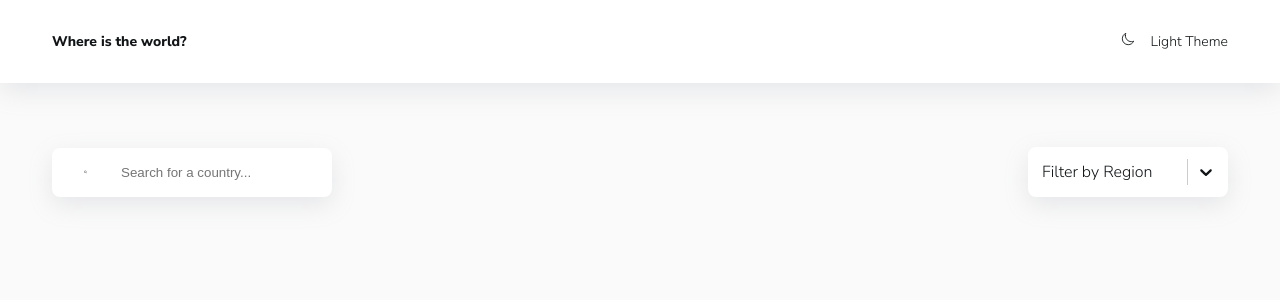
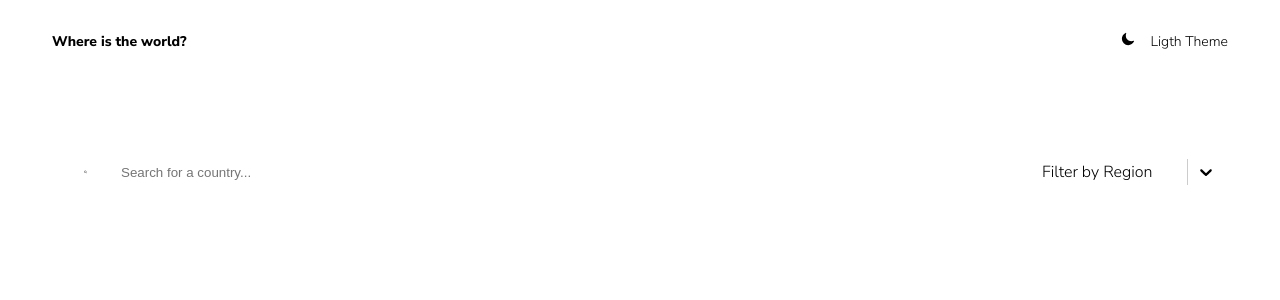
Before and after one commit to fckngawsm/country-redux, a React (Create React App) app: page / in a window 1280 px wide. Shown: the top 300 px of the page. Built offline with nearby package versions, Linux system fonts and the light colour scheme.

Commit message:
create toggle func

```diff
--- a/src/components/Header.jsx
+++ b/src/components/Header.jsx
@@ -1,9 +1,12 @@
-import styled from 'styled-components';
-import {useEffect} from 'react';
-import { Link } from 'react-router-dom';
-import { IoMoon, IoMoonOutline } from 'react-icons/io5';
+import styled from "styled-components";
+import { useEffect } from "react";
+import { Link } from "react-router-dom";
+import { IoMoon, IoMoonOutline } from "react-icons/io5";
 
-import { Container } from './Container';
+import { Container } from "./Container";
+import { useSelector, useDispatch } from "react-redux";
+import { themeSelector } from "../store/theme/theme-selectors";
+import { setTheme } from "../store/theme/theme-action";
 
 const HeaderEl = styled.header`
   box-shadow: var(--shadow);
@@ -18,7 +21,7 @@ const Wrapper = styled.div`
 `;
 
 const Title = styled(Link).attrs({
-  to: '/',
+  to: "/",
 })`
   color: var(--colors-text);
   font-size: var(--fs-sm);
@@ -35,10 +38,12 @@ const ModeSwitcher = styled.div`
 `;
 
 export const Header = () => {
-  const theme = 'light';
-
+  const dispatch = useDispatch();
+  const theme = useSelector(themeSelector);
+  const toggleTheme = () =>
+    dispatch(setTheme(theme === "ligth" ? "dark" : "ligth"));
   useEffect(() => {
-    document.body.setAttribute('data-theme', theme);
+    document.body.setAttribute("data-theme", theme);
   }, [theme]);
 
   return (
@@ -46,13 +51,13 @@ export const Header = () => {
       <Container>
         <Wrapper>
           <Title>Where is the world?</Title>
-          <ModeSwitcher>
-            {theme === 'light' ? (
+          <ModeSwitcher onClick={toggleTheme}>
+            {theme === "light" ? (
               <IoMoonOutline size="14px" />
             ) : (
               <IoMoon size="14px" />
-            )}{' '}
-            <span style={{ marginLeft: '0.75rem' }}>{theme} Theme</span>
+            )}{" "}
+            <span style={{ marginLeft: "0.75rem" }}>{theme} Theme</span>
           </ModeSwitcher>
         </Wrapper>
       </Container>
--- a/src/store/index.js
+++ b/src/store/index.js
@@ -3,7 +3,7 @@ import { createStore, applyMiddleware, compose } from "redux";
 import thunk from "redux-thunk";
 import { rootReducer } from "./root-reducer";
 import * as api from '../config'
-const composeEnhancers = window._REDUX_DEVTOOLS_EXTENSION_COMPOSE || compose;
+const composeEnhancers = window.__REDUX_DEVTOOLS_EXTENSION_COMPOSE__ || compose;
 
 export const store = createStore(
   rootReducer,
--- a/src/store/root-reducer.js
+++ b/src/store/root-reducer.js
@@ -1,5 +1,6 @@
 import { combineReducers } from "redux";
+import { themeReducer } from "./theme/theme-reducer";
 
 export const rootReducer = combineReducers({
-
+    theme: themeReducer
 })
--- /dev/null
+++ b/src/store/theme/theme-action.js
@@ -0,0 +1,6 @@
+import { SET_THEME } from "./theme-contants";
+
+export const setTheme = (theme) => ({
+  type: SET_THEME,
+  payload: theme,
+});
--- /dev/null
+++ b/src/store/theme/theme-contants.js
@@ -0,0 +1 @@
+export const SET_THEME = 'SET_THEME'
--- /dev/null
+++ b/src/store/theme/theme-reducer.js
@@ -0,0 +1,11 @@
+import { SET_THEME } from "./theme-contants";
+export const themeReducer = (state = "ligth", { type, payload }) => {
+  switch (type) {
+    case SET_THEME: {
+      return payload;
+    }
+    default: {
+      return state;
+    }
+  }
+};
--- /dev/null
+++ b/src/store/theme/theme-selectors.js
@@ -0,0 +1 @@
+export const themeSelector = state => state.theme
```
